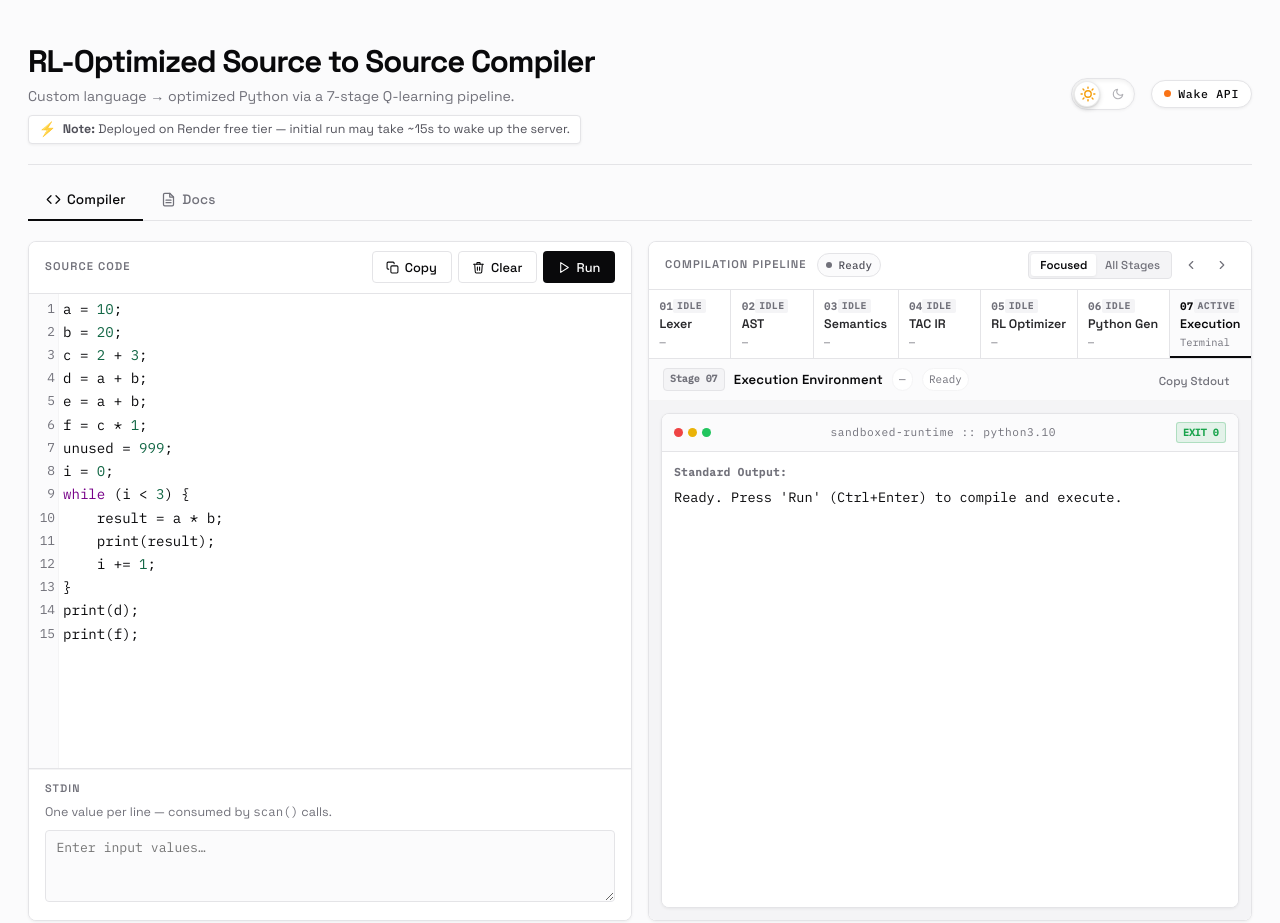
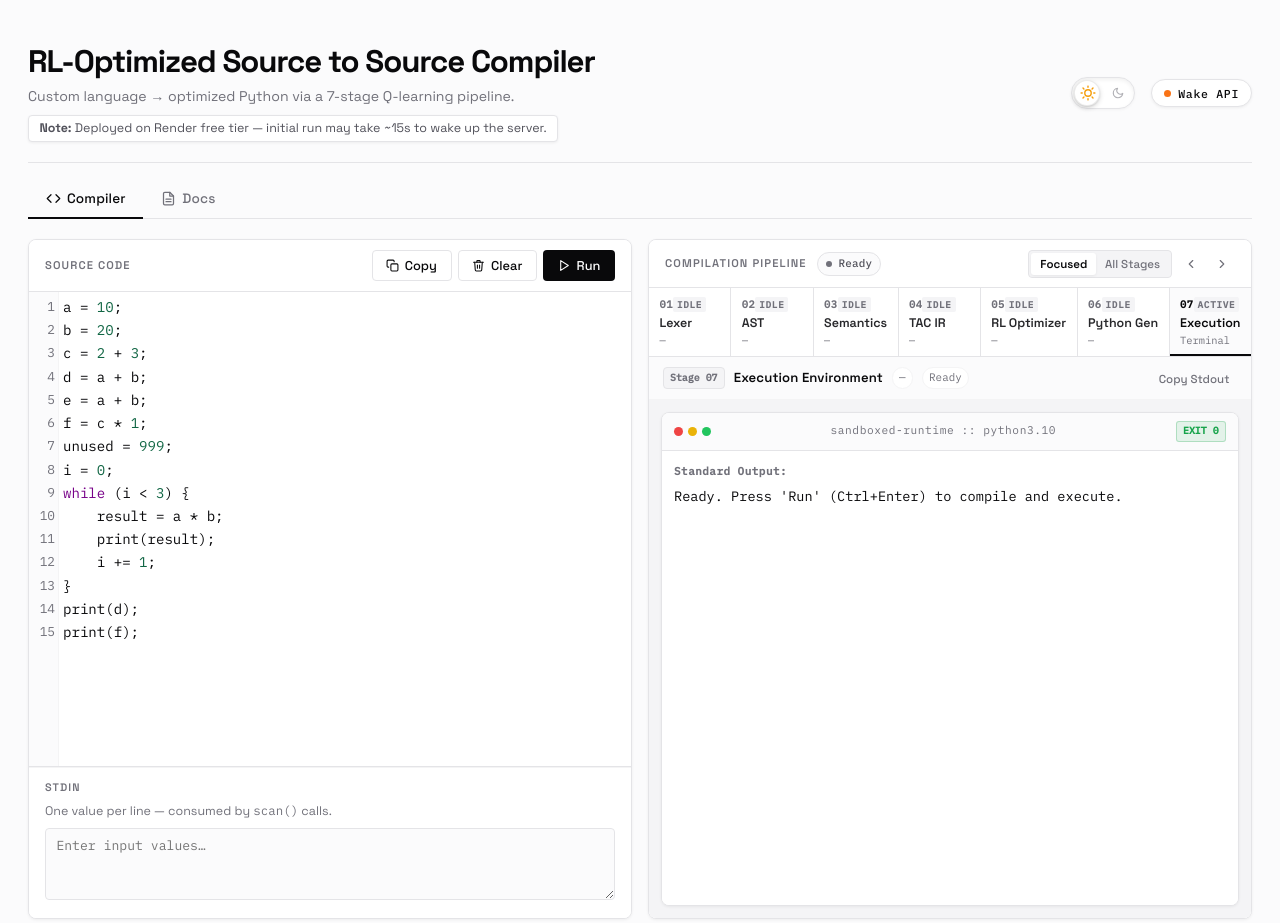
Before and after one commit to BhavyaShah7409/RL-Optimised-Compiler, a website: page index.html in a window 1280 px wide. Shown: the top 923 px of the page. Drawn offline with nearby package versions, Linux system fonts and the light colour scheme; no server answers.

Commit message:
Remove lightning bolt icon from render notice

```diff
--- a/index.html
+++ b/index.html
@@ -32,7 +32,6 @@
         </div>
         <p>Custom language &rarr; optimized Python via a 7-stage Q-learning pipeline.</p>
         <div class="render-notice" id="renderNotice" title="Free-tier Render service spins down after inactivity">
-          <span class="bolt">⚡</span>
           <span><strong>Note:</strong> Deployed on Render free tier &mdash; initial run may take ~15s to wake up the server.</span>
         </div>
       </div>
```
